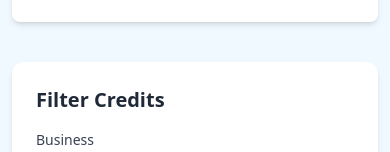
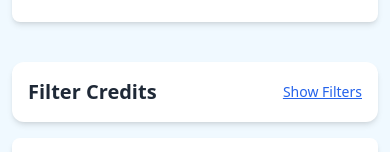
Before and after one commit to RatanLLC/profitchecker, a React (Create React App) app: page /all-credits in a window 390 px wide. Shown: the part 470-622 px from the top of the page. Built offline with nearby package versions, Linux system fonts and the light colour scheme; no server answers; the database is empty.

Commit message:
Update AllCredits.jsx

```diff
--- a/src/pages/AllCredits.jsx
+++ b/src/pages/AllCredits.jsx
@@ -17,25 +17,29 @@ import { CalendarDays } from 'lucide-react';
 import { toast } from 'react-toastify';
 
 export default function AllCredits() {
+	// states
 	const [businessOptions, setBusinessOptions] = useState([]);
 	const [selectedBusiness, setSelectedBusiness] = useState(null);
 	const [amount, setAmount] = useState('');
 	const [date, setDate] = useState(() => new Date().toISOString().slice(0, 10));
 	const [note, setNote] = useState('');
 	const [credits, setCredits] = useState([]);
-
+	// filter states
 	const [filterBusiness, setFilterBusiness] = useState(null);
 	const [startDate, setStartDate] = useState('');
 	const [endDate, setEndDate] = useState('');
-
+	// edit states
 	const [editId, setEditId] = useState(null);
 	const [editBusiness, setEditBusiness] = useState(null);
 	const [editAmount, setEditAmount] = useState('');
 	const [editDate, setEditDate] = useState('');
 	const [editNote, setEditNote] = useState('');
-
+	// loading states
 	const [loadingCredits, setLoadingCredits] = useState(false);
 	const [loadingBusinesses, setLoadingBusinesses] = useState(false);
+	// filter collapse state
+	const [isMobileCreditFilterOpen, setIsMobileCreditFilterOpen] = useState(false);
+
 
 	useEffect(() => {
 		fetchBusinesses();
@@ -251,9 +255,28 @@ export default function AllCredits() {
 				</button>
 			</div>
 
-			{/* Filter Section */}
-			<div className='bg-white p-6 rounded-xl shadow-md mb-4'>
-				<h3 className='text-xl font-bold mb-4 text-gray-800'>Filter Credits</h3>
+			{/* Filter Credits Section */}
+			<div className='bg-white p-4 rounded-xl shadow-md mb-4 md:p-6'>
+				<div className='flex justify-between items-center md:block'>
+					<h3 className='text-xl font-bold text-gray-800 mb-0 md:mb-4'>
+						Filter Credits
+					</h3>
+
+					{/* Mobile Toggle Button */}
+					<button
+						onClick={() =>
+							setIsMobileCreditFilterOpen(!isMobileCreditFilterOpen)
+						}
+						className='md:hidden text-sm text-blue-600 underline'>
+						{isMobileCreditFilterOpen ? 'Hide Filters' : 'Show Filters'}
+					</button>
+				</div>
+
+				{/* Collapsible Section */}
+				<div
+					className={`${
+						isMobileCreditFilterOpen ? 'block' : 'hidden'
+					} md:block mt-4`}>
 					<div className='grid md:grid-cols-3 gap-6'>
 						<div className='flex flex-col'>
 							<label className='text-sm font-medium text-gray-700 mb-1'>
@@ -271,8 +294,11 @@ export default function AllCredits() {
 								isDisabled={loadingBusinesses}
 							/>
 						</div>
+
 						<div className='flex flex-col'>
-						<label className='text-sm font-medium text-gray-700 mb-1'>Start Date</label>
+							<label className='text-sm font-medium text-gray-700 mb-1'>
+								Start Date
+							</label>
 							<div className='relative'>
 								<CalendarDays className='absolute left-3 top-1/2 transform -translate-y-1/2 text-gray-400' />
 								<input
@@ -283,8 +309,11 @@ export default function AllCredits() {
 								/>
 							</div>
 						</div>
+
 						<div className='flex flex-col'>
-						<label className='text-sm font-medium text-gray-700 mb-1'>End Date</label>
+							<label className='text-sm font-medium text-gray-700 mb-1'>
+								End Date
+							</label>
 							<div className='relative'>
 								<CalendarDays className='absolute left-3 top-1/2 transform -translate-y-1/2 text-gray-400' />
 								<input
@@ -293,6 +322,7 @@ export default function AllCredits() {
 									onChange={(e) => setEndDate(e.target.value)}
 									className='pl-10 pr-3 py-2 border border-gray-300 rounded-lg w-full focus:outline-none focus:ring-2 focus:ring-blue-500'
 								/>
+							</div>
 						</div>
 					</div>
 				</div>
@@ -312,10 +342,14 @@ export default function AllCredits() {
 						<thead className='bg-gray-100 text-left'>
 							<tr>
 								<th className='p-3 border-b'>Business</th>
-								<th className='p-3 border-b text-center'>Amount <small>Tk</small></th>
+								<th className='p-3 border-b text-center'>
+									Amount <small>Tk</small>
+								</th>
 								<th className='p-3 border-b text-center'>Date</th>
 								<th className='p-3 border-b text-left'>Note</th>
-								<th className='p-3 border-b text-center hidden md:table-cell'>Actions</th>
+								<th className='p-3 border-b text-center hidden md:table-cell'>
+									Actions
+								</th>
 							</tr>
 						</thead>
 						<tbody>
@@ -339,7 +373,9 @@ export default function AllCredits() {
 														isClearable
 														className='text-sm'
 														menuPortalTarget={document.body}
-														styles={{ menuPortal: (base) => ({ ...base, zIndex: 9999 }) }}
+														styles={{
+															menuPortal: (base) => ({ ...base, zIndex: 9999 }),
+														}}
 													/>
 												) : (
 													credit.business
```
Lines whose indentation alone changed are shown as unchanged.
